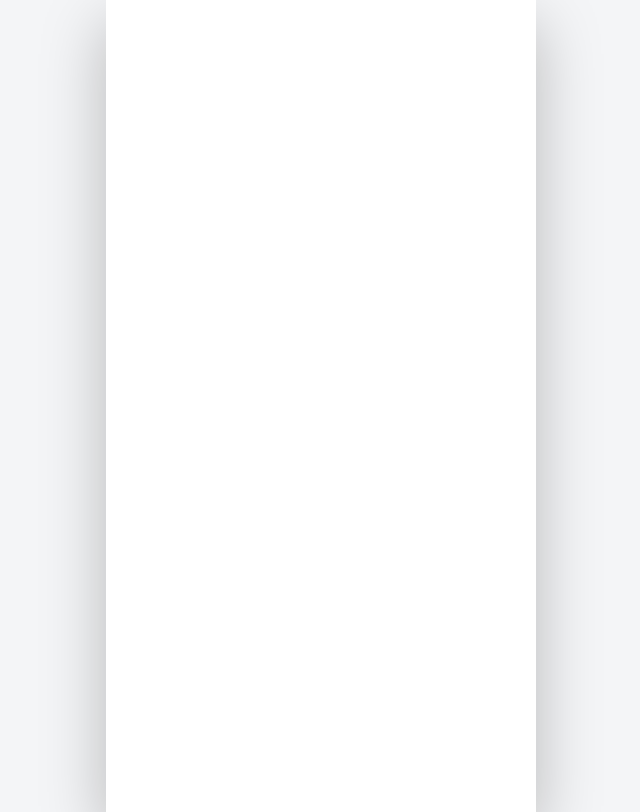
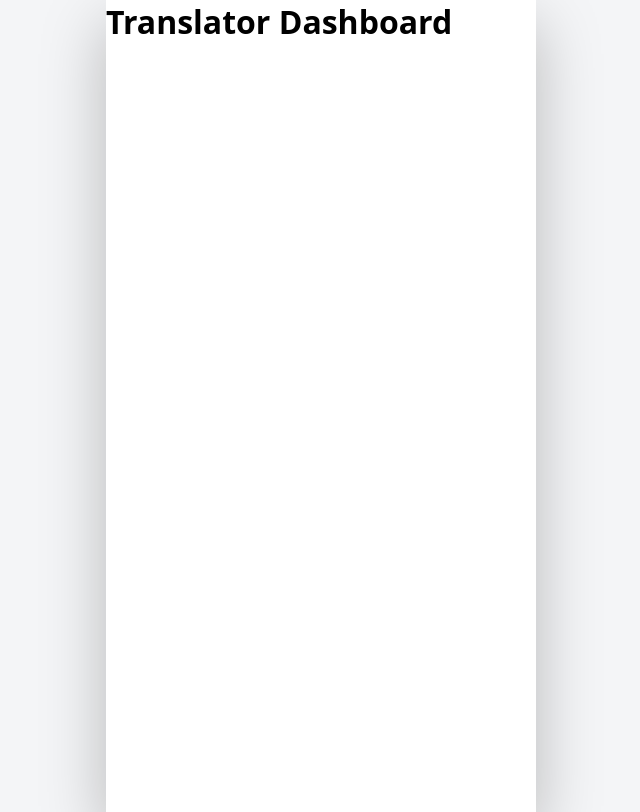
Before and after one commit to Nivedha29/morago_frontend_dec3, a React (Vite) app: page /translatorHome in a window 1280 px wide. Before the commit this address had no page. Shown: the whole page, without its empty margins (319-959 px from the left). Built offline with nearby package versions, Linux system fonts and the light colour scheme.

Commit message:
feat: add translator home route and placeholder page

```diff
--- a/src/App.jsx
+++ b/src/App.jsx
@@ -7,6 +7,7 @@ import LoginScreen from "./pages/login.jsx"
 import SignupScreen from "./pages/register.jsx"
 import OnboardingScreen from "./pages/onboarding.jsx"
 import HomeScreen from "./pages/home.jsx";
+import TranslatorHome from "./pages/translatorHome.jsx";
 
 /* ------------------------- APP MAIN ------------------------- */
 const App = () => {
@@ -19,6 +20,7 @@ return (
           <Route path="/login" element={<LoginScreen />} />
           <Route path="/register" element={<SignupScreen />} />
           <Route path="/home" element={<HomeScreen />} />
+          <Route path="/translatorHome" element={<TranslatorHome />} />
         </Routes>
       </div>
     </div>
--- /dev/null
+++ b/src/pages/translatorHome.jsx
@@ -0,0 +1,9 @@
+const TranslatorHome = () => {
+  return (
+    <div className="screen">
+      <h1>Translator Dashboard</h1>
+    </div>
+  );
+};
+
+export default TranslatorHome;
```
